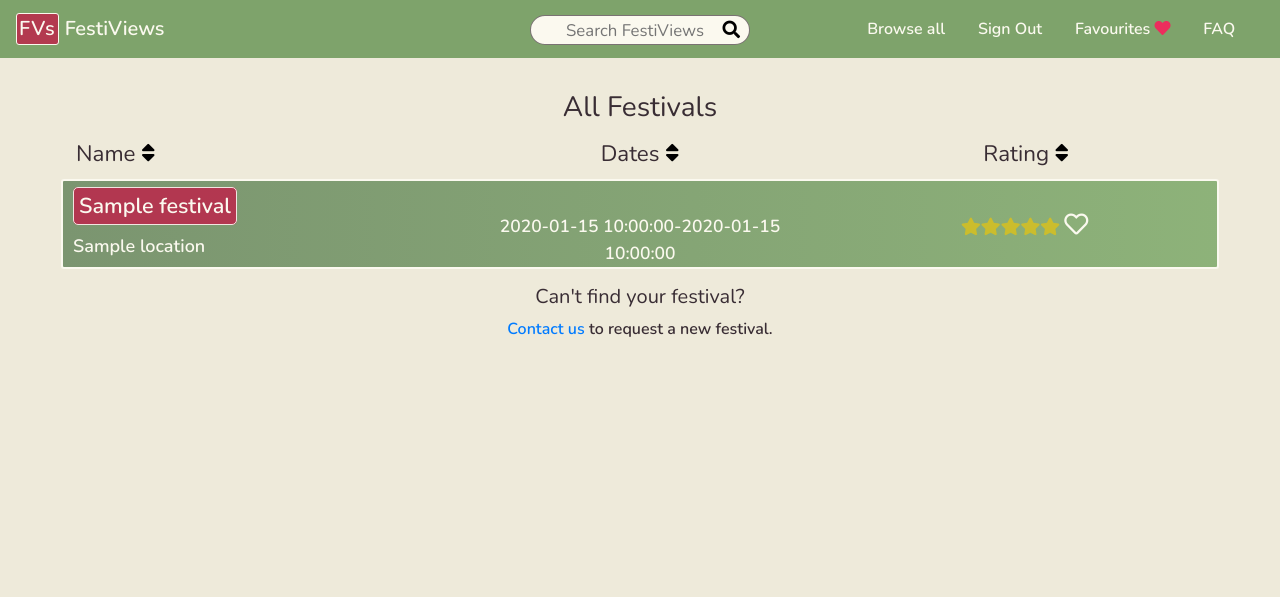
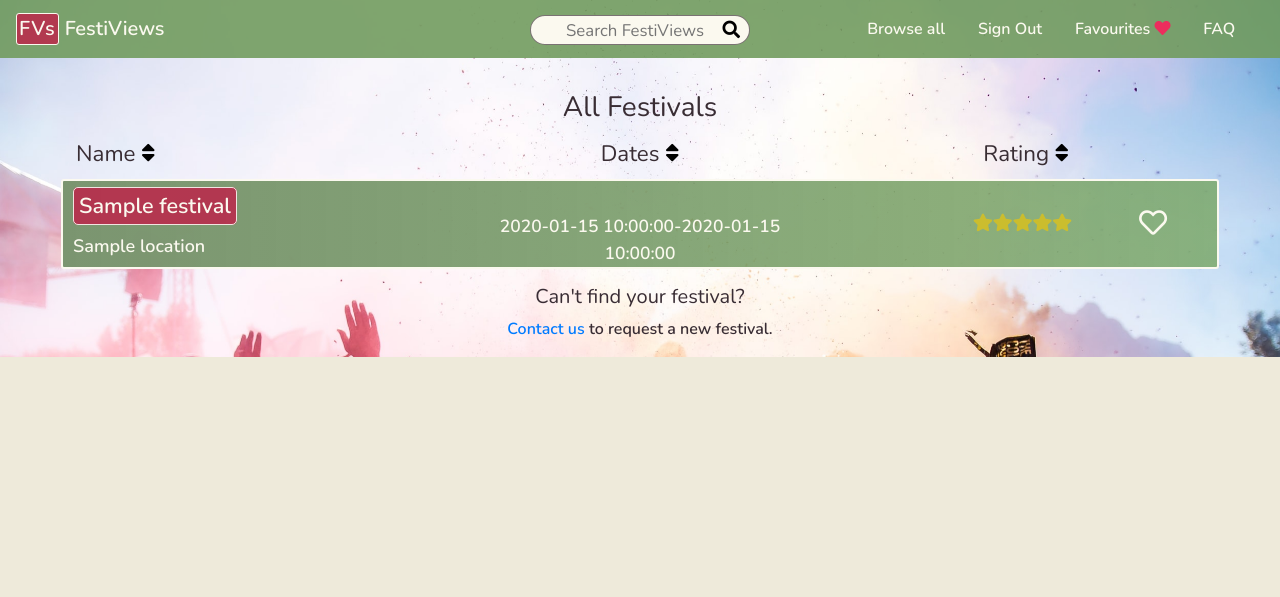
Before and after one commit to franciskershaw/festiviews, a Flask app: page /browse in a window 1280 px wide. Shown: the top 597 px of the page. Run offline with Flask 2, Linux system fonts and the light colour scheme; the visitor is signed in with stand-in values (Sample User, id 1); a database or web service that is not in the repository returns one stand-in record (values such as "Sample title"); some libraries are stand-ins or nearby versions.

Commit message:
fix spacing issues and add background image to browse.html

```diff
--- a/static/css/style.css
+++ b/static/css/style.css
@@ -325,9 +325,15 @@ span.year, span.rating, span.location, span.nightlife, span.lineup, span.campsit
 }
 
 /* Browse all */
-.browse {
+.small-container {
     max-width: 1158px;
 }
+
+.browse {
+    background: url('/static/images/browse-hero.jpg') no-repeat fixed center;
+    background-size: cover;
+}
+
 .browse-heading {
     font-size: 100%;
 }
@@ -402,7 +408,7 @@ i.far.fa-heart {
     padding-right: 25px;
     margin: 0 auto;
     max-width: 500px;
-    background-color: rgba(127, 176, 105, .7);
+    background-color: rgba(127, 176, 105, .9);
     border: solid 2px #fbf9ef;
     border-radius: 7px;
 }
@@ -439,6 +445,10 @@ i.far.fa-heart {
     padding-right: 10px;
     color: #c11e47;
     text-shadow: 1px 1px 1px #b3b2ad;
+}
+
+button.browse-icon.festival-heart i {
+    color: #fbf9ef;
 }
 
 .add-review-btn {
@@ -604,12 +614,14 @@ h3#fave-heading {
 h4#fave-sub-heading {
     text-shadow: 1px 1px black;
     background-color: #c11e47;
-    padding-left: 4px;
-    padding-right: 4px;
+    padding-left: 8px;
+    padding-right: 8px;
     border-radius: 4px;
     border: 2px solid #fbf9ef;
     color: #fbf9ef;
-    max-width: 180px;
+    max-width: 187px;
+    padding-top: 2px;
+    padding-bottom: 2px;
 }
 
 /* Animations */
@@ -684,7 +696,7 @@ h4#fave-sub-heading {
     }
 }
 
-@media screen and (min-width: 475px) {
+@media screen and (min-width: 579px) {
     .browse-dates {
         padding-top: 18px;
     }
@@ -761,8 +773,11 @@ h4#fave-sub-heading {
     h2.hub-description {
         font-size: 115%;
     }
-    i.far.fa-heart {
+    button i.far.fa-heart.browse-heart, button i.fas.fa-heart.browse-heart {
         font-size: 150%;
+        position: absolute;
+        top: 23px;
+        right: 40px;
     }
     i.fas.fa-star {
         font-size: 90%;
@@ -820,6 +835,11 @@ h4#fave-sub-heading {
     i.fas.fa-search {
         font-size: 110%;
     }
+    button i.far.fa-heart.browse-heart, button i.fas.fa-heart.browse-heart {
+        top: 28px;
+        right: 50px;
+        font-size: 175%;
+    }
     #search_bar {
         font-size: 105%;
         width: 220px;
--- a/templates/browse.html
+++ b/templates/browse.html
@@ -1,7 +1,8 @@
 {% extends "base.html" %}
 {% block content %}
 
-<section class="container-fluid browse page-container text-start">
+<section class="browse text-start">
+    <div class="container-fluid small-container page-container">
     <div class="row pb-2">
         <div class="col-2"></div>
         <div class="col-8">
@@ -45,9 +46,9 @@
                 {% if session.user %}
                 <form method='POST' class="d-inline" action="{{ url_for('add_favourites', festival_id=festival._id) }}">
                     {% if session.user in festival.favourited_by %}
-                <button type="submit" class="browse-icon"><i class="fas fa-heart"></i></button>
+                <button type="submit" class="browse-icon"><i class="fas fa-heart browse-heart"></i></button>
                     {% else %}
-                <button type="submit" class="browse-icon"><i class="far fa-heart"></i></button>
+                <button type="submit" class="browse-icon"><i class="far fa-heart browse-heart"></i></button>
                     {% endif %}
                 </form>
                 {% endif %}
@@ -68,6 +69,7 @@
             <p><a href="#">Contact us</a> to request a new festival.</p>
         </div>
     </div>
+</div>
 </section>
 
 {% endblock %}
--- a/templates/favourites.html
+++ b/templates/favourites.html
@@ -2,7 +2,7 @@
 {% block content %}
 
 <section class="favourites">
-<div class="container-fluid browse page-container">
+<div class="container-fluid small-container page-container">
     <h3 id="fave-heading">
         Hello, {{ username }}
     </h3>
@@ -30,9 +30,7 @@
                         {% if session.user %}
                         <form method='POST' class="d-inline" action="{{ url_for('add_favourites', festival_id=festival._id) }}">
                             {% if session.user in festival.favourited_by %}
-                        <button type="submit" class="browse-icon"><i class="fas fa-heart"></i></button>
-                            {% else %}
-                        <button type="submit" class="browse-icon"><i class="far fa-heart"></i></button>
+                        <button type="submit" class="browse-icon"><i class="fas fa-heart browse-heart"></i></button>
                             {% endif %}
                         </form>
                         {% endif %}
```
Also changed, not shown: templates/view_festival.html (+9 -1 lines), static/images/browse-hero.jpg (added).
